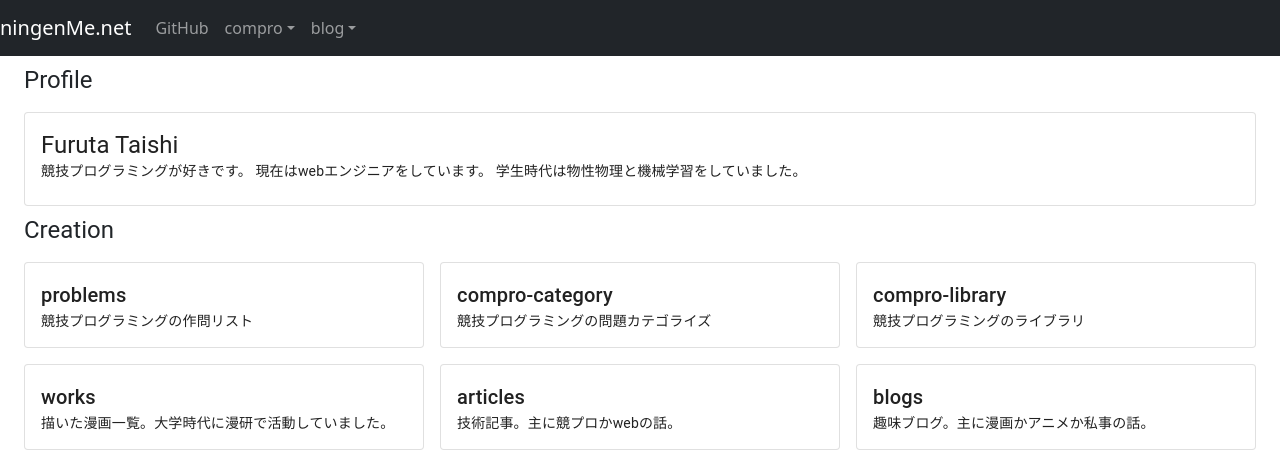
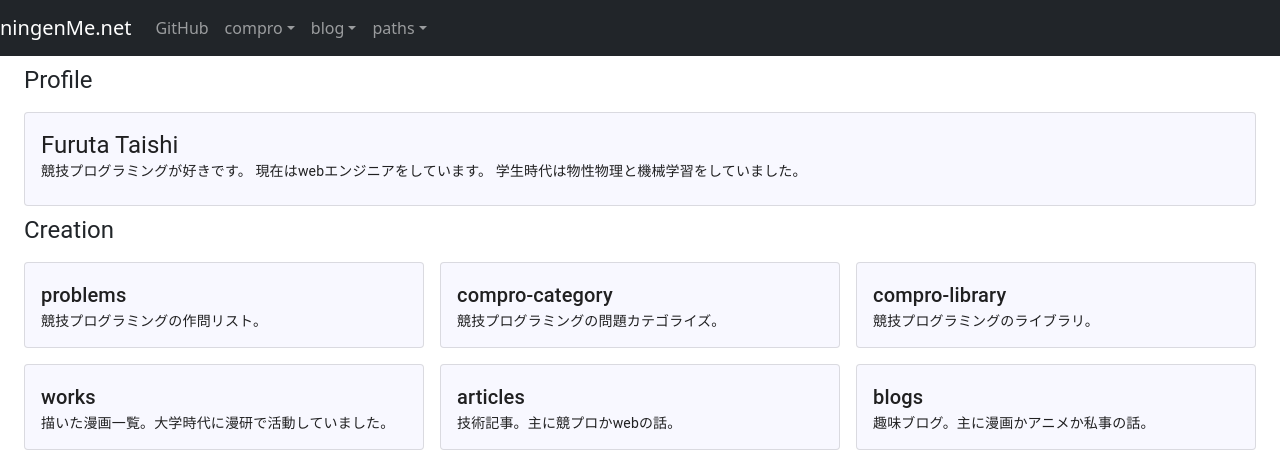
Before and after one commit to ningenMe/akari-front, a Next.js app: page /home in a window 1280 px wide. Shown: the top 451 px of the page. Built offline with nearby package versions, Linux system fonts and the light colour scheme.

Commit message:
[modify]

```diff
--- a/src/constants/Links.tsx
+++ b/src/constants/Links.tsx
@@ -1,5 +1,6 @@
-import Link from 'interfaces/Link'
-import Urls from 'constants/Urls'
+import Link  from 'interfaces/Link'
+import Urls  from 'constants/Urls'
+import Paths from 'constants/Paths'
 
 export default class Links {
     static readonly NINGENME_NET      : Link = {href:Urls.NINGENME_NET     , name:"ningenMe.net"}
@@ -15,4 +16,10 @@ export default class Links {
     static readonly QIITA             : Link = {href:Urls.QIITA            , name:"Qiita"}
     static readonly COMPROS           : ReadonlyArray<Link> = [Links.ATCODER,Links.CODEFORCES,Links.YUKICODER,Links.CSACADEMY]
     static readonly BLOGS             : ReadonlyArray<Link> = [Links.HATENA,Links.AMEBA,Links.QIITA]
+    static readonly PATHS             : ReadonlyArray<Link> = [
+        {href:Paths.PROBLEMS,        name:Paths.PROBLEMS},
+        {href:Paths.COMPRO_CATEGORY, name:Paths.COMPRO_CATEGORY},
+        {href:Paths.ARTICLES,        name:Paths.ARTICLES},
+        {href:Paths.BLOGS,           name:Paths.BLOGS},
+    ]
 }
--- a/src/molecules/CreationCard.tsx
+++ b/src/molecules/CreationCard.tsx
@@ -1,10 +1,11 @@
 import React from 'react';
 import {Card,CardActionArea,CardContent,Typography} from '@material-ui/core';
 import Creation from 'interfaces/Creation'
+import CardStyle from 'styles/CardStyle'
 
 export const CreationCard = ({creation}: {creation:Creation}) => {
     return (
-        <Card variant="outlined">
+        <Card variant="outlined" style={CardStyle}>
             <CardActionArea href={creation.href}>
                 <CardContent>
                     <Typography variant="h6">
--- a/src/molecules/ProfileCard.tsx
+++ b/src/molecules/ProfileCard.tsx
@@ -1,9 +1,10 @@
 import React from 'react';
 import {Card,CardContent,Typography} from '@material-ui/core';
+import CardStyle from 'styles/CardStyle'
 
 export const ProfileCard = () => {
     return (
-        <Card variant="outlined">
+        <Card variant="outlined" style={CardStyle}>
             <CardContent>
                 <Typography variant="h5" component="h2">
                     Furuta Taishi
--- a/src/organisms/ActivityFrame.tsx
+++ b/src/organisms/ActivityFrame.tsx
@@ -3,6 +3,7 @@ import {Grid,Typography,Card,CardContent} from '@material-ui/core';
 import Activity from 'interfaces/Activity'
 import OptionalHref from 'atoms/OptionalHref'
 import FrameTitle from 'atoms/FrameTitle'
+import CardStyle from 'styles/CardStyle'
 
 export const ActivityFrame = () => {
 
@@ -66,7 +67,7 @@ export const ActivityFrame = () => {
                 <FrameTitle body="Activitiy" />
             </Grid>
             <Grid item xs={12}>
-                <Card variant="outlined">
+                <Card variant="outlined" style={CardStyle}>
                     <CardContent>
                         {contents}
                     </CardContent>
--- a/src/organisms/CreationFrame.tsx
+++ b/src/organisms/CreationFrame.tsx
@@ -12,17 +12,17 @@ export const CreationFrame = () => {
         {
             href : Paths.PROBLEMS,
             title: "problems",
-            body : "競技プログラミングの作問リスト"
+            body : "競技プログラミングの作問リスト。"
         },
         {
             href : Paths.COMPRO_CATEGORY,
             title: "compro-category",
-            body : "競技プログラミングの問題カテゴライズ"
+            body : "競技プログラミングの問題カテゴライズ。"
         },
         {
             href : Urls.COMPRO_LIBRARY,
             title: "compro-library",
-            body : "競技プログラミングのライブラリ"
+            body : "競技プログラミングのライブラリ。"
         },
         {
             href : Urls.WORKS,
--- a/src/organisms/Header.tsx
+++ b/src/organisms/Header.tsx
@@ -12,6 +12,7 @@ export const Header = () => {
                 <NavGithub/>
                 <Dropdown title = "compro" links={Links.COMPROS} />
                 <Dropdown title = "blog"   links={Links.BLOGS} />
+                <Dropdown title = "paths"  links={Links.PATHS} />
             </Navbar.Collapse>
         </Navbar>
     );
--- a/src/organisms/HistoryFrame.tsx
+++ b/src/organisms/HistoryFrame.tsx
@@ -3,6 +3,7 @@ import {Grid,Typography,Card,CardContent} from '@material-ui/core'
 import FrameTitle from 'atoms/FrameTitle'
 import History from 'interfaces/History'
 import HistoryContent from 'interfaces/HistoryContent'
+import CardStyle from 'styles/CardStyle'
 
 export const HistoryFrame = () => {
     const histories : ReadonlyArray<History> = [
@@ -25,7 +26,7 @@ export const HistoryFrame = () => {
             </Grid>
             <Grid item xs={12}>
                 <Card variant="outlined">
-                    <CardContent>
+                    <CardContent style={CardStyle}>
                         {contents}
                     </CardContent>
                 </Card>
--- /dev/null
+++ b/src/styles/CardStyle.ts
@@ -0,0 +1,4 @@
+export const CardStyle = {
+    backgroundColor : "#F8F8FF"
+}
+export default CardStyle
```
